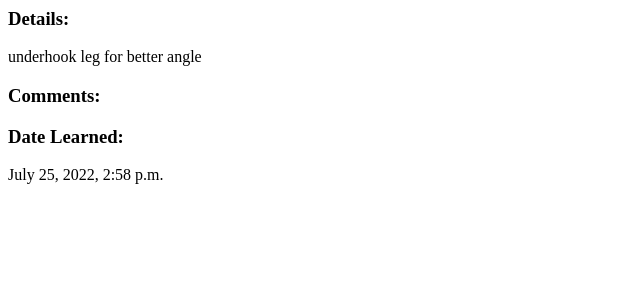
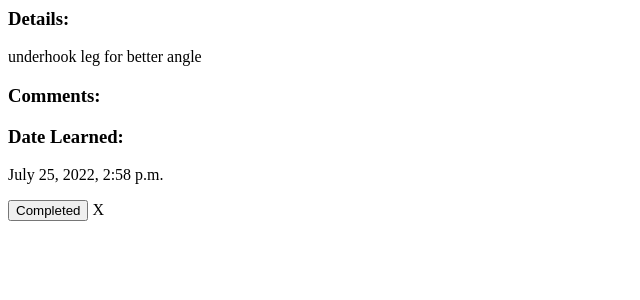
Before and after one commit to Mitchgut278/BJJ_Tracker, a Django app: page /move-of-the-day in a window 1280 px wide. Shown: the part 277-577 px from the top of the page, without its empty margins (0-640 px from the left). Run offline with Django 3.2, Linux system fonts and the light colour scheme; data comes from the database, SQL or seed files in the repository; both versions use the stored data as it was after the commit.

Commit message:
motd checkmark

```diff
--- a/mysite/bjjtracker/templates/bjjtracker/motd.html
+++ b/mysite/bjjtracker/templates/bjjtracker/motd.html
@@ -20,4 +20,14 @@
     <h3>Date Learned:</h3>
     <p>{{ technique.date }}</p>
 </div>
+
+<form action="" method="post">
+    {% csrf_token %}
+    <button type="submit" value="completed">Completed</button>
+    {% if motd.completed %}
+    <span>&#10003;</span>
+    {% else %}
+    <span>X</span>
+    {% endif %}
+</form>
 {% endblock %}
--- a/mysite/bjjtracker/views.py
+++ b/mysite/bjjtracker/views.py
@@ -67,7 +67,6 @@ def deleteTechnique(request, pk):
 
 def moveOfTheDay(request):
     date = datetime.date.today()
-
     try:
         motd = MOTD.objects.get(date=date)
         technique = Technique.objects.get(id=motd.technique.id)
@@ -79,5 +78,9 @@ def moveOfTheDay(request):
             technique = technique,
         )
         motd.save()
+    if request.method == 'POST':
+        motd.completed = True
+        motd.save()
+
     context = {'technique' : technique, 'motd':motd}
     return render(request, 'bjjtracker/motd.html', context)
```
Also changed, not shown: mysite/db.sqlite3.
